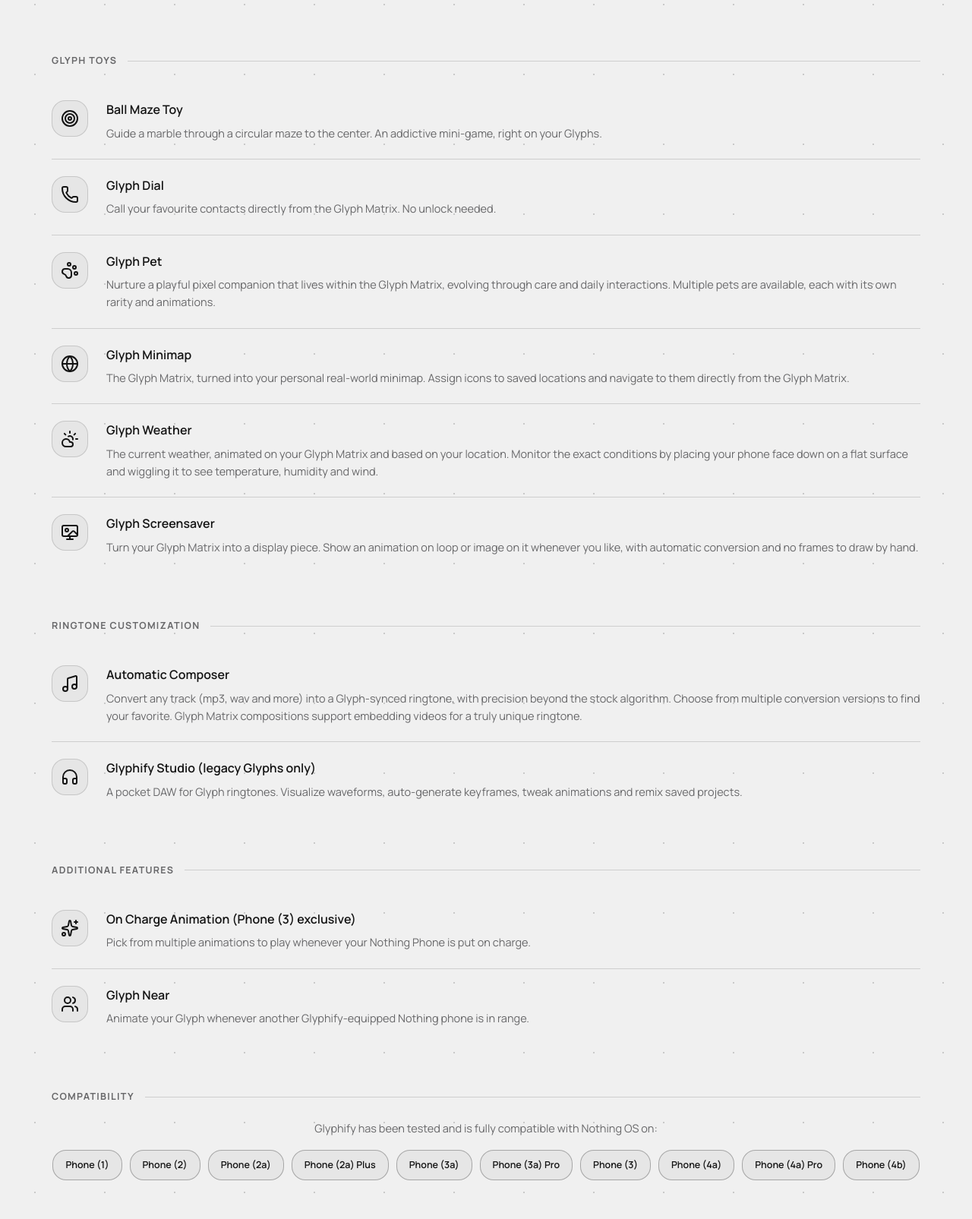
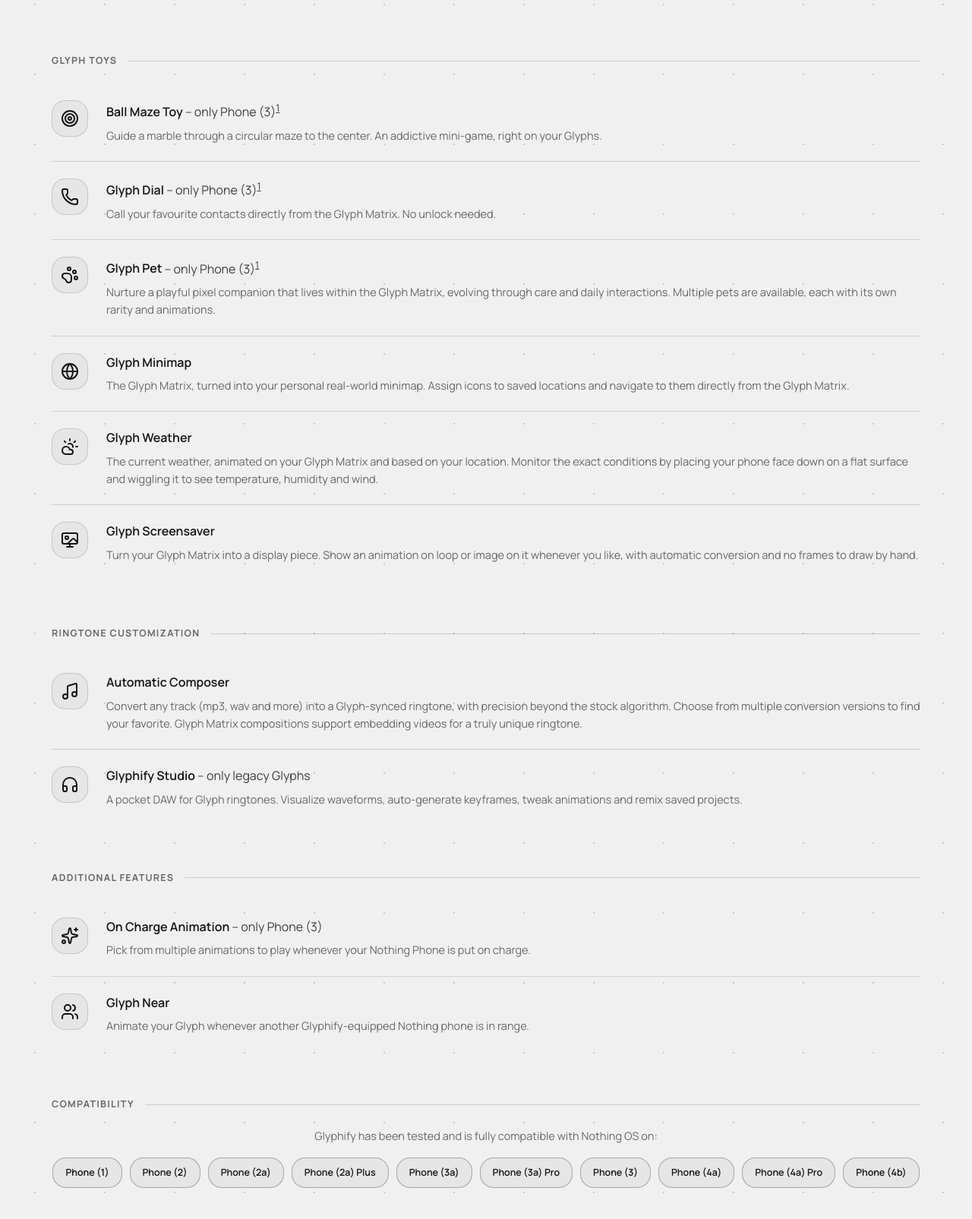
Before and after one commit to Fr4nKB/GlyphifyWeb, a plain HTML site: page index.html in a window 1280 px wide. Shown: the part 1880-3485 px from the top of the page at 76% size. Drawn offline with nearby package versions, Linux system fonts and the light colour scheme.

Commit message:
Specified availability for matrix phones

```diff
--- a/css/style.css
+++ b/css/style.css
@@ -84,6 +84,10 @@ h1, h2, h3, h4 {
   font-weight: 400;
   margin: 0;
   letter-spacing: 0.01em;
+}
+.note {
+  font-weight: 300;
+  opacity: 0.8;
 }
 a { color: inherit; }
 .mono {
@@ -215,6 +219,11 @@ html[data-theme="dark"] .theme-toggle .icon-sun  { display: block; }
 @media (prefers-color-scheme: dark) {
   html[data-theme="auto"] .theme-toggle .icon-moon { display: none; }
   html[data-theme="auto"] .theme-toggle .icon-sun  { display: block; }
+}
+
+html {
+  scroll-behavior: smooth;
+  scroll-padding-top: 100px;
 }
 
 .nav-play {
--- a/index.html
+++ b/index.html
@@ -74,7 +74,7 @@
   <div class="wrap">
     <div class="stats">
       <div class="stat">
-        <span class="num">25,000+</span>
+        <span class="num">30,000+</span>
         <span class="label">Nothing Phone users worldwide</span>
       </div>
       <div class="stat">
@@ -138,21 +138,21 @@
         <div class="feature">
           <div class="icon"><i data-lucide="target"></i></div>
           <div>
-            <h3>Ball Maze Toy</h3>
+            <h3>Ball Maze Toy<span class="note"> -- only Phone (3)<sup><a href="#faq-glyph" class="fn">1</a></sup></span></h3>
             <p>Guide a marble through a circular maze to the center. An addictive mini-game, right on your Glyphs.</p>
           </div>
         </div>
         <div class="feature">
           <div class="icon"><i data-lucide="phone"></i></div>
           <div>
-            <h3>Glyph Dial</h3>
+            <h3>Glyph Dial<span class="note"> -- only Phone (3)<sup><a href="#faq-glyph" class="fn">1</a></sup></span></h3>
             <p>Call your favourite contacts directly from the Glyph Matrix. No unlock needed.</p>
           </div>
         </div>
         <div class="feature">
           <div class="icon"><i data-lucide="paw-print"></i></div>
           <div>
-            <h3>Glyph Pet</h3>
+            <h3>Glyph Pet<span class="note"> -- only Phone (3)<sup><a href="#faq-glyph" class="fn">1</a></sup></span></h3>
             <p>Nurture a playful pixel companion that lives within the Glyph Matrix, evolving through care and daily interactions. Multiple pets are available, each with its own rarity and animations.</p>
           </div>
         </div>
@@ -191,7 +191,7 @@
         <div class="feature">
           <div class="icon"><i data-lucide="headphones"></i></div>
           <div>
-            <h3>Glyphify Studio (legacy Glyphs only)</h3>
+            <h3>Glyphify Studio<span class="note"> -- only legacy Glyphs</span></h3>
             <p>A pocket DAW for Glyph ringtones. Visualize waveforms, auto-generate keyframes, tweak animations and remix saved projects.</p>
           </div>
         </div>
@@ -202,7 +202,7 @@
         <div class="feature">
           <div class="icon"><i data-lucide="sparkles"></i></div>
           <div>
-            <h3>On Charge Animation (Phone (3) exclusive)</h3>
+            <h3>On Charge Animation<span class="note"> -- only Phone (3)</span></h3>
             <p>Pick from multiple animations to play whenever your Nothing Phone is put on charge.</p>
           </div>
         </div>
@@ -317,6 +317,17 @@
         <div class="faq-item">
           <button class="faq-q">How can I set a custom alarm animation or sound?<span class="plus">+</span></button>
           <div class="faq-a"><div class="faq-a-inner">Head into Settings, Battery alarms, tap the default sound button, choose your file. If the file contains only audio data, the default Glyph animation plays. If it's a .ogg file containing a composition, the custom Glyph animation and sound play instead. Compositions can be created with the Automatic Composer, Glyphify Studio, or any other composer app, such as Nothing's composer app or community-made ones. The alarm plays for a maximum of 5 seconds. If the composition is longer, it will be truncated.</div></div>
+        </div>
+      </div>
+
+      <div class="faq-cat" id="faq-glyph">
+        <div class="group-title">Glyph Toys</div>
+        <div class="faq-item">
+          <button type="button" class="faq-q" aria-expanded="false" aria-controls="faq-glyph-1">
+            Why are Ball Maze, Glyph Dial and Glyph Pet only available on Phone (3)?
+            <span class="plus" aria-hidden="true">+</span>
+          </button>
+          <div class="faq-a"><div class="faq-a-inner">These toys need a Glyph Matrix large enough to display them and a Glyph Key, a button on the back of the phone, to control them. Phone (3) is currently the only model with both. Future models that meet these requirements may support them too.</div></div>
         </div>
       </div>
 
```
